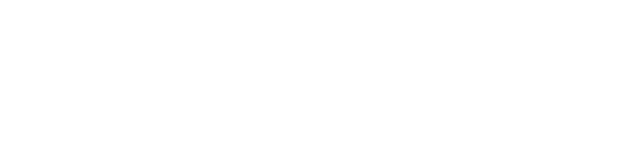
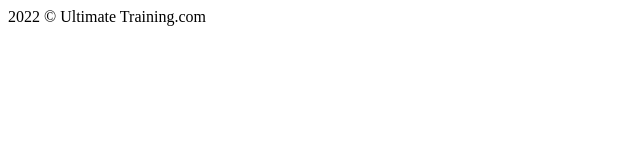
Before and after one commit to DmitriyCode0/RED-Group, a plain HTML site: page index.html in a window 1280 px wide. Shown: the whole page, without its empty margins (0-640 px from the left). Drawn offline with Linux system fonts and the light colour scheme.

Commit message:
Commit 2

```diff
--- a/index.html
+++ b/index.html
@@ -8,6 +8,6 @@
   </head>
   <body>
     <header></header>
-    <footer></footer>
+    <footer>2022 &copy; Ultimate Training.com</footer>
   </body>
 </html>
```
